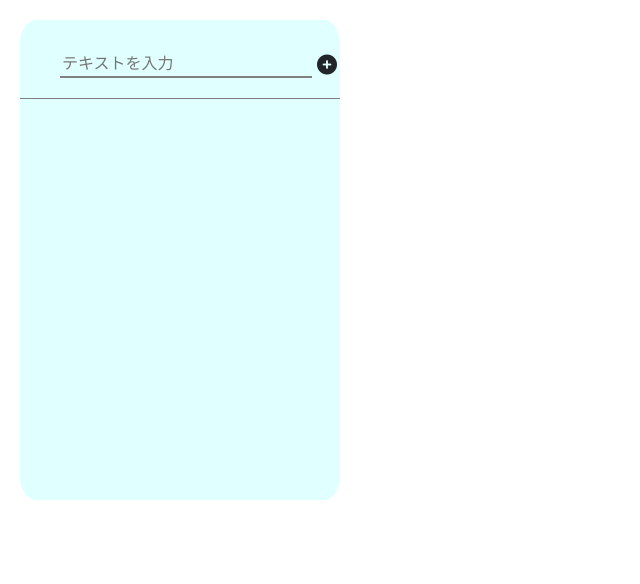
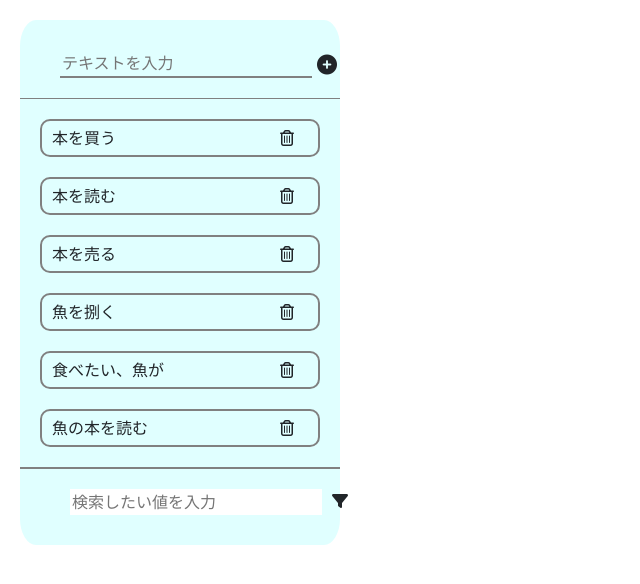
Before and after one commit to KentY6/HomeWork04, a React (Create React App) app: page / in a window 1280 px wide. Shown: the top 584 px of the page, without its empty margins (0-640 px from the left). Built offline with nearby package versions, Linux system fonts and the light colour scheme.

Commit message:
add filter

```diff
--- a/src/app/App.css
+++ b/src/app/App.css
@@ -32,10 +32,12 @@
   margin-top: 30px;
   margin-left: 5px;
   font-size: 20px;
+  cursor: pointer;
 }
 
 .todo-list {
   text-align: center;
+  min-height: 300px;
   margin-top: 20px;
 }
 
@@ -60,4 +62,29 @@
 .delete {
   position: absolute;
   left: 280px;
+  cursor: pointer;
 }
+
+.footer-area {
+  position: relative;
+  height: max-content;
+  margin-bottom: 10px;
+  border-top: solid 2px gray;
+}
+
+.filter-tools {
+  margin-top: 20px;
+  margin-left: 50px;
+  margin-bottom: 20px;
+  text-align: center;
+  display: flex;
+}
+.filter-text {
+  border: none;
+  outline: none;
+}
+
+.filter-button {
+  margin-left: 10px;
+  cursor: pointer;
+}
--- a/src/components/EntryForm.js
+++ b/src/components/EntryForm.js
@@ -8,6 +8,7 @@ export const EntryForm = ({ addTodos }) => {
     e.preventDefault();
     // // テキストボックスが空白なら処理は終了
     if (inputText === "") return;
+    // TodoList.jsのaddTodosにinputTextを渡す
     addTodos(inputText);
     setInputText("");
   };
--- /dev/null
+++ b/src/components/FooterArea.js
@@ -0,0 +1,28 @@
+import React, { useState } from "react";
+
+export const FooterArea = ({ filterTodos }) => {
+  const [filterText, setFilterText] = useState("");
+
+  const sendFilterText = (e) => {
+    e.preventDefault();
+    if (filterText === "") return;
+    filterTodos(filterText);
+  };
+
+  return (
+    <div className="footer-area">
+      <form className="filter-tools">
+        <input
+          className="filter-text"
+          type="text"
+          value={filterText}
+          placeholder="検索したい値を入力"
+          onChange={(e) => setFilterText(e.target.value)}
+        />
+        <div className="filter-button" onClick={sendFilterText}>
+          <i className="fa-solid fa-filter"></i>
+        </div>
+      </form>
+    </div>
+  );
+};
--- a/src/components/Todo.js
+++ b/src/components/Todo.js
@@ -1,12 +1,12 @@
 import React from "react";
 
-export const Todo = ({ inputList, todoDelete }) => {
+export const Todo = ({ todos, todoDelete }) => {
   // todoの削除
 
   return (
     <div className="todo-list">
       {/* map関数でListから一つ一つのTodoに分解 */}
-      {inputList.map((todo, index) => (
+      {todos.map((todo, index) => (
         <div className="todo" key={index}>
           <div className="todo-text">{todo.text}</div>
           {/* 分解したtodoのidをtodoDeleteの引数に入れる */}
--- a/src/screens/TodoList.js
+++ b/src/screens/TodoList.js
@@ -1,9 +1,35 @@
 import React, { useState } from "react";
 import { EntryForm } from "../components/EntryForm";
+import { FooterArea } from "../components/FooterArea";
 import { Todo } from "../components/Todo";
 
 export const TodoList = () => {
-  const [todos, setTodos] = useState([]);
+  const [todos, setTodos] = useState([
+    {
+      text: "本を買う",
+      id: 0,
+    },
+    {
+      text: "本を読む",
+      id: 1,
+    },
+    {
+      text: "本を売る",
+      id: 2,
+    },
+    {
+      text: "魚を捌く",
+      id: 3,
+    },
+    {
+      text: "食べたい、魚が",
+      id: 4,
+    },
+    {
+      text: "魚の本を読む",
+      id: 5,
+    },
+  ]);
 
   const todoDelete = (id) => {
     // 自身のidと一致した場合list配列から取り除く
@@ -11,6 +37,7 @@ export const TodoList = () => {
   };
 
   // inputTextをinputListに追加する
+  // 引数でEntryFormからinputTextをもらってくる
   const addTodos = (text) => {
     // スプレッド構文でaddListを呼ぶたびにオブジェクト配列を追加
     setTodos([
@@ -22,14 +49,16 @@ export const TodoList = () => {
     ]);
   };
 
+  // フィルターしたいワードを含むもののみ配列にする
+  const filterTodos = (filterText) => {
+    setTodos(todos.filter((todo) => todo.text.indexOf(filterText) !== -1));
+  };
+
   return (
     <div className="todo-list-layout">
-      <EntryForm
-        inputList={todos}
-        setInputList={setTodos}
-        addTodos={addTodos}
-      />
-      <Todo inputList={todos} todoDelete={todoDelete} />
+      <EntryForm addTodos={addTodos} />
+      <Todo todos={todos} todoDelete={todoDelete} />
+      <FooterArea filterTodos={filterTodos} />
     </div>
   );
 };
```
